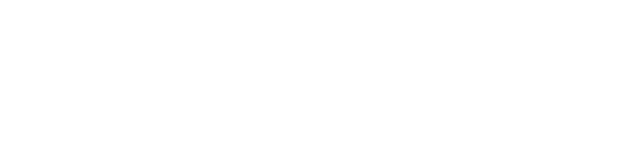
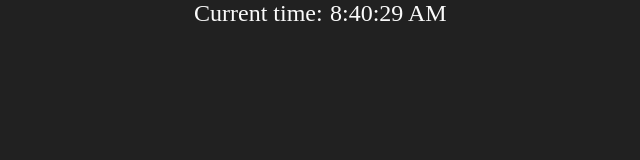
Before and after one commit to jk-fu/clock.js, a plain HTML site: page index.html in a window 1280 px wide. Shown: the whole page, without its empty margins (318-958 px from the left). Drawn offline with Linux system fonts and the light colour scheme.

Commit message:
Render Digital Clock

```diff
--- a/index.html
+++ b/index.html
@@ -8,6 +8,11 @@
   <link rel="stylesheet" href="style.css">
 </head>
 <body>
-
+  <div>
+    <div class="row">
+      <span class="typewriter">Current time: </span><span id="digital_time" class="typewriter"></span>
+    </div>
+  </div>
+  <script src="script.js" type="text/javascript"></script>
 </body>
 </html>
--- /dev/null
+++ b/script.js
@@ -0,0 +1,18 @@
+const digitalClock = document.getElementById("digital_time");
+
+// Inject the time into the UI
+const renderDigitalClock = function () {
+  const time = new Date();
+  digitalClock.textContent = time.toLocaleString('en-US', {
+    hour: "numeric",
+    minute: "numeric",
+    second: "numeric",
+    hour12: true
+  });
+};
+
+// Render the time upon load
+renderDigitalClock();
+
+// Update the time each second
+setInterval(renderDigitalClock, 1000);
--- a/style.css
+++ b/style.css
@@ -3,3 +3,57 @@
   padding: 0;
   box-sizing: border-box;
 }
+
+body {
+  background-color: #212121;
+  min-height: 100vh;
+  font-size: 24px;
+  color: #FAFAFA;
+}
+
+#digital_time {
+  padding-left: 0.5rem;
+}
+
+.row {
+  display: -webkit-box;
+  display: -webkit-flex;
+  display: -ms-flexbox;
+  display: flex;
+  -webkit-box-align: center;
+  -webkit-align-items: center;
+  -ms-flex-align: center;
+  align-items: center;
+  justify-content: center;
+}
+
+/* Typing animation begin */
+.typewriter {
+  white-space: nowrap;
+  overflow: hidden;
+  width: 8rem;
+  animation: type 2s steps(60, end);
+}
+
+.typewriter:nth-child(2) {
+  animation: type2 2s steps(60, end);
+}
+
+#cursor {
+  /* animation: blink 1s infinite; */
+}
+
+@keyframes type{
+  from { width: 0; }
+}
+
+@keyframes type2{
+  0%{width: 0;}
+  50%{width: 0;}
+  100%{ width: 100; }
+}
+
+@keyframes blink{
+  to{opacity: .0;}
+}
+/* End of typing animation */
```
